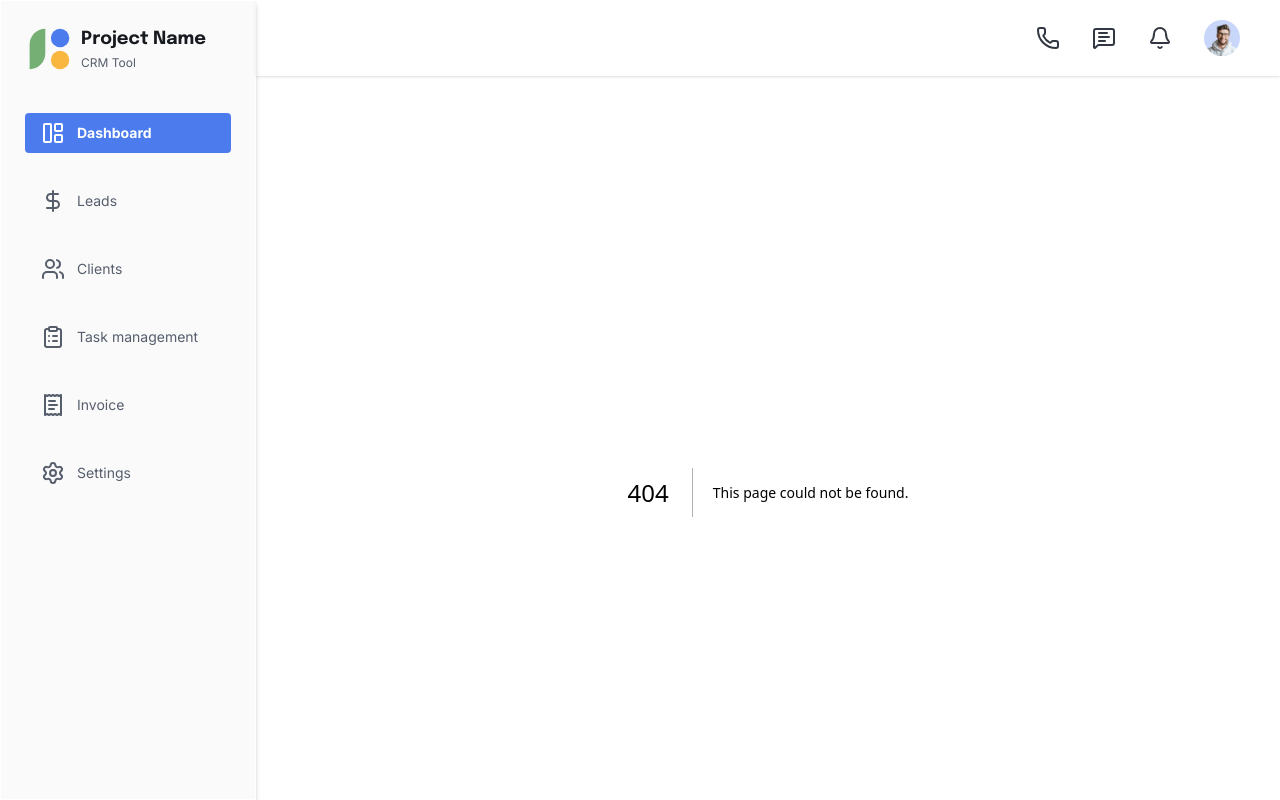
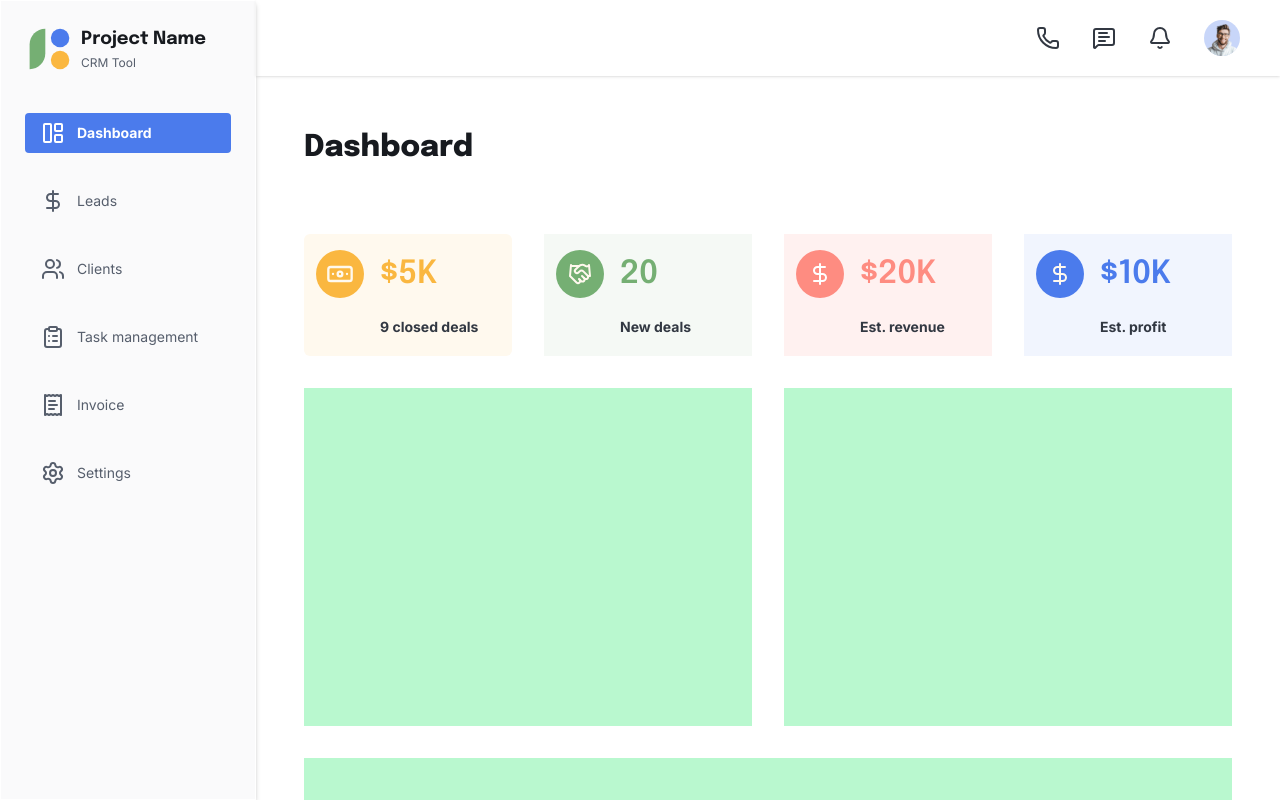
Before and after one commit to SutirthaDey/go-crm, a Next.js app: page /dashboard in a window 1280 px wide. Before the commit this address had no page. Built offline with nearby package versions, Linux system fonts and the light colour scheme.

Commit message:
statistic cards are ready

```diff
--- /dev/null
+++ b/src/app/dashboard/page.tsx
@@ -0,0 +1,43 @@
+import ClosedDeals from "@/components/dashboard/ClosedDeals";
+import EstProfit from "@/components/dashboard/EstProfit";
+import EstRevenue from "@/components/dashboard/EstRevenue";
+import NewDeals from "@/components/dashboard/NewDeals";
+import { epilogue } from "@/ui/fonts";
+export default function Dashboard() {
+  return (
+    <div className=" grid grid-cols-1 grid-rows-[repeat(9,auto)] md:grid-cols-4 md:grid-rows-[78px_122px_338px_553px_418px] gap-8 p-4">
+      <div className="md:row-start-1 md:col-start-1 md:col-span-4">
+        <p
+          className={`${epilogue.className} antialiased text-3xl leading-12 font-[800] text-[#171A1FFF]`}
+        >
+          Dashboard
+        </p>
+      </div>
+
+      <div className="md:row-start-2 md:col-start-1 md:col-span-1 bg-[#FFF9EEFF] rounded-md flex px-3">
+        <ClosedDeals />
+      </div>
+      <div className="md:row-start-2 md:col-start-2 md:col-span-1 bg-[#F5F9F5FF] rounder-md flex px-3">
+        <NewDeals />
+      </div>
+
+      <div className="md:row-start-2 md:col-start-3 md:col-span-1 bg-[#FFF1F0FF] rounder-md flex px-3">
+        <EstRevenue />
+      </div>
+
+      <div className="md:row-start-2 md:col-start-4 md:col-span-1 bg-[#F1F5FEFF] rounder-md flex px-3">
+        <EstProfit />
+      </div>
+
+      <div className="md:row-start-3 md:col-start-1 md:col-span-2 bg-green-200"></div>
+
+      <div className="md:row-start-3 md:col-start-3 md:col-span-2 bg-green-200"></div>
+
+      <div className="md:row-start-4 md:col-start-1 md:col-span-4 bg-green-200"></div>
+
+      <div className="md:row-start-5 md:col-start-1 md:col-span-2 bg-green-200"></div>
+
+      <div className="md:row-start-5 md:col-start-3 md:col-span-2 bg-green-200"></div>
+    </div>
+  );
+}
--- a/src/app/layout.tsx
+++ b/src/app/layout.tsx
@@ -20,7 +20,7 @@ export default function RootLayout({
             <Header />
           </div>
 
-          <main className="sm:row-start-2 sm:col-start-2 sm:row-span-1 overflow-y-auto p-4">
+          <main className="sm:row-start-2 sm:col-start-2 sm:row-span-1 overflow-y-auto p-8">
             {children}
           </main>
         </div>
--- /dev/null
+++ b/src/components/dashboard/ClosedDeals.tsx
@@ -0,0 +1,28 @@
+import { epilogue } from "@/ui/fonts";
+import { Banknote } from "lucide-react";
+import React from "react";
+
+const ClosedDeals = () => {
+  return (
+    <>
+      <div className="mt-4">
+        <div className="bg-[#FAB740FF] h-12 w-12 flex justify-center items-center rounded-full">
+          <Banknote color="#FFF9EEFF" height={28} width={28} />
+        </div>
+      </div>
+
+      <div className="flex flex-col ml-4 justify-center  gap-4">
+        <p
+          className={`${epilogue.className} antialiased text-[32px] leading-12 font-[600] text-[#FAB740FF]`}
+        >
+          $5K
+        </p>
+        <p className="text-[#323842FF] text-sm font-bold leading-6">
+          9 closed deals
+        </p>
+      </div>
+    </>
+  );
+};
+
+export default ClosedDeals;
--- /dev/null
+++ b/src/components/dashboard/EstProfit.tsx
@@ -0,0 +1,28 @@
+import { epilogue } from "@/ui/fonts";
+import { DollarSign } from "lucide-react";
+import React from "react";
+
+const EstProfit: React.FC = () => {
+  return (
+    <>
+      <div className="mt-4">
+        <div className="bg-[#4B7BECFF] h-12 w-12 flex justify-center items-center rounded-full">
+          <DollarSign color="#FFF9EEFF" height={24} width={24} />
+        </div>
+      </div>
+
+      <div className="flex flex-col ml-4 justify-center gap-4">
+        <p
+          className={`${epilogue.className} antialiased text-[32px] leading-12 font-[600] text-[#4B7BECFF]`}
+        >
+          $10K
+        </p>
+        <p className="text-[#323842FF] text-sm font-bold leading-6">
+          Est. profit
+        </p>
+      </div>
+    </>
+  );
+};
+
+export default EstProfit;
--- /dev/null
+++ b/src/components/dashboard/EstRevenue.tsx
@@ -0,0 +1,28 @@
+import { epilogue } from "@/ui/fonts";
+import { DollarSign } from "lucide-react";
+import React from "react";
+
+const EstRevenue: React.FC = () => {
+  return (
+    <>
+      <div className="mt-4">
+        <div className="bg-[#FE8C81FF] h-12 w-12 flex justify-center items-center rounded-full">
+          <DollarSign color="#FFFFFFFF" height={24} width={24} />
+        </div>
+      </div>
+
+      <div className="flex flex-col ml-4 justify-center  gap-4">
+        <p
+          className={`${epilogue.className} antialiased text-[32px] leading-12 font-[600] text-[#FE8C81FF]`}
+        >
+          $20K
+        </p>
+        <p className="text-[#323842FF] text-sm font-bold leading-6">
+          Est. revenue
+        </p>
+      </div>
+    </>
+  );
+};
+
+export default EstRevenue;
--- /dev/null
+++ b/src/components/dashboard/NewDeals.tsx
@@ -0,0 +1,28 @@
+import { epilogue } from "@/ui/fonts";
+import { Handshake } from "lucide-react";
+import React from "react";
+
+const NewDeals: React.FC = () => {
+  return (
+    <>
+      <div className="mt-4">
+        <div className="bg-[#75AF73FF] h-12 w-12 flex justify-center items-center rounded-full">
+          <Handshake color="#FFF9EEFF" height={24} width={24} />
+        </div>
+      </div>
+
+      <div className="flex flex-col ml-4 justify-center gap-4">
+        <p
+          className={`${epilogue.className} antialiased text-[32px] leading-12 font-[600] text-[#75AF73FF]`}
+        >
+          20
+        </p>
+        <p className="text-[#323842FF] text-sm font-bold leading-6">
+          New deals
+        </p>
+      </div>
+    </>
+  );
+};
+
+export default NewDeals;
```
